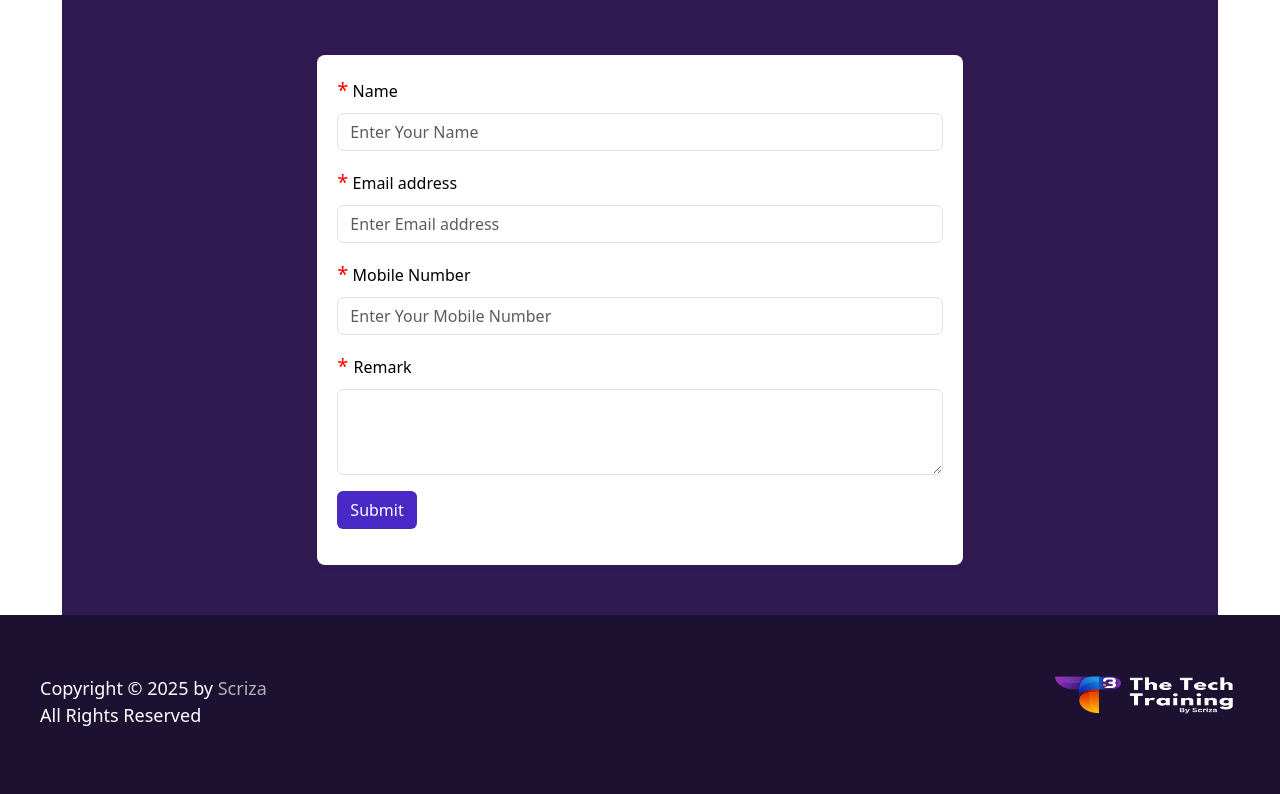
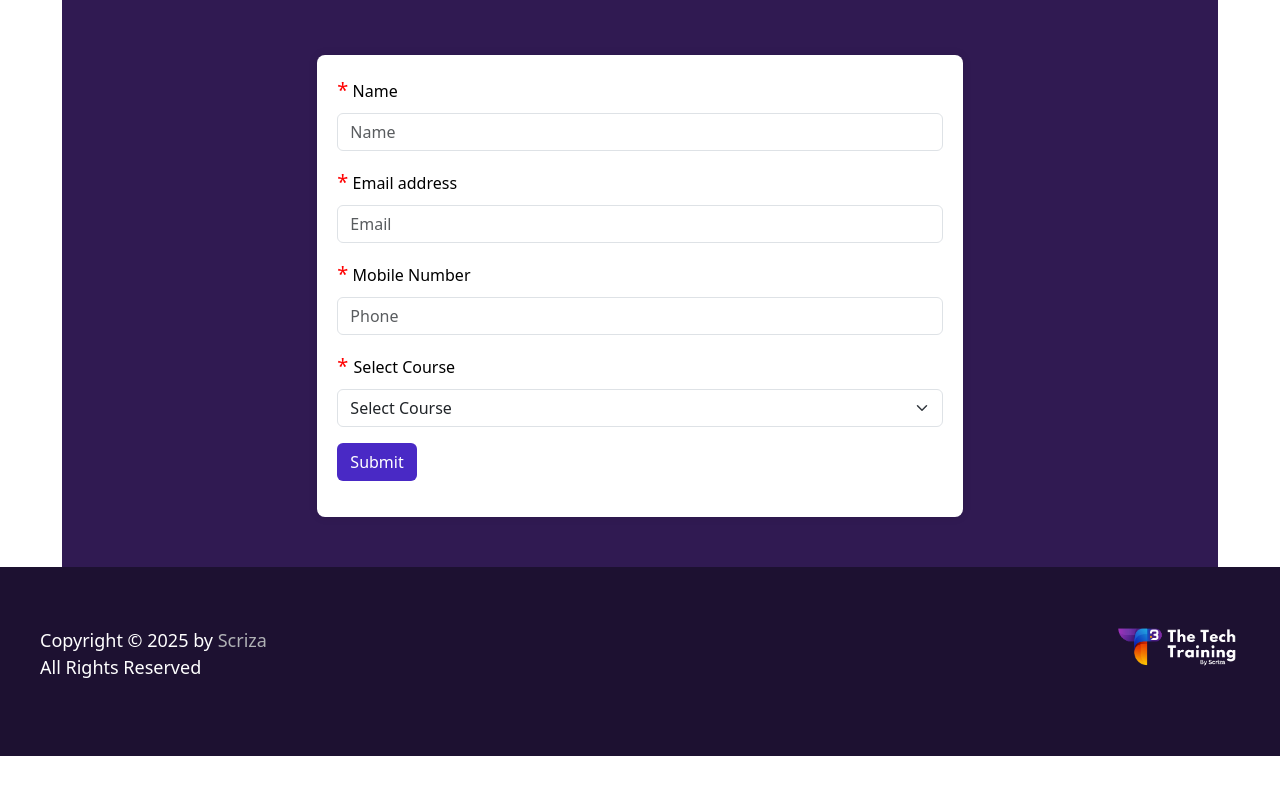
Before and after one commit to saqibscriza/techtraining, a Next.js app: page /contactus in a window 1280 px wide. Shown: the part 1538-2332 px from the top of the page. After the commit the page ends 2294 px from the top, so only its background shows below. Built offline with nearby package versions, Linux system fonts and the light colour scheme; no server answers.

Commit message:
updated code of 1st july

```diff
--- a/src/app/components/footer.js
+++ b/src/app/components/footer.js
@@ -53,8 +53,8 @@ const Footer = () => {
             // src="//thetechtraining.in/wp-content/uploads/2018/07/t3-logo-1.png"
             src="/images/logo.png"
             alt="The Tech Training"
-            width="190"
-            height="70"
+            width="auto"
+            height="50"
           />
         </Link>
       </div>
--- a/src/app/components/navbar.js
+++ b/src/app/components/navbar.js
@@ -14,7 +14,7 @@ export default function Navbar() {
   console.log("updatedd");
 
 
-     const { showModal, hideModal } = useModal();
+  const { showModal, hideModal } = useModal();
 
   const handleButtonClick = () => {
     showModal(<CourseInquiryModal />);
@@ -31,8 +31,8 @@ export default function Navbar() {
             className="logo_image"
             src="/images/logo.png"
             alt="The Tech Training"
-            width="190"
-            height="70"
+            width="auto"
+            height="50"
           />
         </Link>
 
@@ -72,9 +72,8 @@ export default function Navbar() {
             </li>
             <li className="nav-item">
               <Link
-                className={`nav-link ${
-                  pathname === "/training" ? "active" : ""
-                }`}
+                className={`nav-link ${pathname === "/training" ? "active" : ""
+                  }`}
                 href="/training"
               >
                 TRAINING COURSES
@@ -85,9 +84,8 @@ export default function Navbar() {
             </li> */}
             <li className="nav-item">
               <Link
-                className={`nav-link ${
-                  pathname === "/contactus" ? "active" : ""
-                }`}
+                className={`nav-link ${pathname === "/contactus" ? "active" : ""
+                  }`}
                 href="/contactus"
               >
                 CONTACT US
--- a/src/app/contactus/page.jsx
+++ b/src/app/contactus/page.jsx
@@ -19,32 +19,24 @@ const page = () => {
 
   const onSubmit = async (data) => {
     setIsSubmitting(true);
+    try {
 
-    try {
-      const response = await axios.post(`${apiConfig.baseUrl}${apiConfig.endpoints.question}`, data, {
-        headers: {
-          'Content-Type': 'application/json'
-        }
-      });
+      const response = await axios.post(`${apiConfig.baseUrl}${apiConfig.endpoints.contact}`, data);
 
-      if (response.status === 200 || response.status === 201) {
+      console.log(response)
+      if (response.status === 201) {
         setSubmitSuccess(true);
-        toast.success('Your question has been submitted successfully!', {
-          position: "top-right",
-          autoClose: 5000,
-          hideProgressBar: false,
-          closeOnClick: true,
-          pauseOnHover: true,
-          draggable: true,
+        reset();
+        toast.success(`Success: ${response.message || 'Successfully submitted'}`, {
+          duration: 4000,
         });
-        reset(); // Reset form fields if using react-hook-form
+
       }
     } catch (error) {
       console.error('Error submitting form:', error);
       if (error.response) {
-        toast.error(error.response.data.message || 'Submission failed. Please try again.', {
-          position: "top-right",
-          autoClose: 5000,
+        toast.error(`Error: ${error.message || 'Submission failed'}`, {
+          duration: 4000,
         });
       }
     } finally {
@@ -56,7 +48,6 @@ const page = () => {
     <ContactWrapper>
       <div >
         <PageHeader title="Contacts" />
-
       </div>
       <div className="container-fluid">
         <div>
@@ -221,7 +212,7 @@ const page = () => {
 
             {submitSuccess ? (
               <SuccessMessage>
-                Thank you for your question! We'll get back to you soon.
+                Thank you for contacting! We'll get back to you soon.
               </SuccessMessage>
             ) : (
               <Form1 onSubmit={handleSubmit(onSubmit)}>
@@ -231,23 +222,20 @@ const page = () => {
                     <Label htmlFor="name" className="form-label">
                       <span style={{ color: "red", fontSize: '20px' }}>*</span> Name
                     </Label>
-                    <input
+                    <Input
                       type="text"
-                      className={`form-control ${errors.name ? 'is-invalid' : ''}`}
-                      id="name"
-                      placeholder="Enter Your Name"
+                      placeholder='Name'
+                      className="form-control"
                       {...register("name", {
                         required: "Name is required",
                         pattern: {
-                          value: /^[A-Za-z\s]+$/,
+                          value: /^[A-Za-z ]+$/i,
                           message: "Name should contain only alphabets"
                         },
-                        onChange: () => trigger("name")
+                        onChange: () => trigger("name") // Trigger validation on change
                       })}
                     />
-                    {errors.name && (
-                      <div className="invalid-feedback">{errors.name.message}</div>
-                    )}
+                    {errors.name && <ErrorText>{errors.name.message}</ErrorText>}
                   </div>
 
                   {/* Email Field */}
@@ -255,11 +243,10 @@ const page = () => {
                     <Label htmlFor="email" className="form-label">
                       <span style={{ color: "red", fontSize: '20px' }}>*</span> Email address
                     </Label>
-                    <input
+                    <Input
                       type="email"
-                      className={`form-control ${errors.email ? 'is-invalid' : ''}`}
-                      id="email"
-                      placeholder="Enter Email address"
+                      placeholder='Email'
+                      className="form-control"
                       {...register("email", {
                         required: "Email is required",
                         pattern: {
@@ -269,9 +256,7 @@ const page = () => {
                         onChange: () => trigger("email")
                       })}
                     />
-                    {errors.email && (
-                      <div className="invalid-feedback">{errors.email.message}</div>
-                    )}
+                    {errors.email && <ErrorText>{errors.email.message}</ErrorText>}
                   </div>
 
                   {/* Mobile Number Field */}
@@ -279,35 +264,55 @@ const page = () => {
                     <Label htmlFor="mobile" className="form-label">
                       <span style={{ color: "red", fontSize: '20px' }}>*</span> Mobile Number
                     </Label>
-                    <input
+                    <Input
                       type="tel"
-                      className={`form-control ${errors.mobile ? 'is-invalid' : ''}`}
-                      id="mobile"
-                      placeholder="Enter Your Mobile Number"
-                      maxLength="10"
-                      {...register("mobile", {
-                        required: "Mobile number is required",
+                      placeholder='Phone'
+                      className="form-control"
+                      {...register("phone", {
+                        required: "Phone number is required",
                         pattern: {
                           value: /^[6-9]\d{9}$/,
                           message: "Please enter a valid 10-digit number starting with 6-9"
                         },
-                        onChange: () => trigger("mobile")
+                        onChange: () => trigger("phone")
                       })}
+                      maxLength="10"
                     />
-                    {errors.mobile && (
-                      <div className="invalid-feedback">{errors.mobile.message}</div>
-                    )}
+                    {errors.phone && <ErrorText>{errors.phone.message}</ErrorText>}
                   </div>
 
                   {/* Remark Field */}
                   <div className="mb-3">
-                    <Label htmlFor="remark" className="form-label"><span style={{ color: "red", fontSize: '20px' }}>* </span>Remark</Label>
-                    <textarea
-                      className="form-control"
-                      id="remark"
-                      rows="3"
-                      {...register("remark")}
-                    ></textarea>
+                    <Label htmlFor="remark" className="form-label"><span style={{ color: "red", fontSize: '20px' }}>* </span>Select Course</Label>
+                    <Select
+                      className="form-select"
+                      defaultValue=""
+                      {...register("course", {
+                        required: "Please select a course",
+                        onChange: () => trigger("course")
+                      })}
+                    >
+                      <option value="" disabled hidden>Select Course</option>
+                      <option value="React JS Industrial Training">React JS Industrial Training</option>
+                      <option value="HTML/CSS/JS Fundamentals">HTML/CSS/JS Fundamentals</option>
+                      <option value="Angular Development">Angular Development</option>
+                      <option value="Node.js Development">Node.js Development</option>
+                      <option value="Java Backend Development">Java Backend Development</option>
+                      <option value="Python Backend Development">Python Backend Development</option>
+                      <option value="C# & .NET Development">C# & .NET Development</option>
+                      <option value="PHP & Laravel Development">PHP & Laravel Development</option>
+                      <option value="Ruby on Rails Development">Ruby on Rails Development</option>
+                      <option value="MERN Stack Development">MERN Stack Development</option>
+                      <option value="MEAN Stack Development">MEAN Stack Development</option>
+                      <option value="Flutter Development">Flutter Development</option>
+                      <option value="Android Kotlin Development">Android Kotlin Development</option>
+                      <option value="Database Management">Database Management</option>
+                      <option value="Digital Marketing">Digital Marketing</option>
+                      <option value="Software Testing">Software Testing</option>
+                      <option value="Graphic Design">Graphic Design</option>
+                      <option value="Prompt Engineering">Prompt Engineering</option>
+                    </Select>
+                    {errors.course && <ErrorText>{errors.course.message}</ErrorText>}
                   </div>
 
                   <div className="col-auto">
@@ -425,3 +430,19 @@ const SuccessIcon = styled.div`
   color: #4BB543;
   margin-bottom: 1rem;
 `;
+
+const Input = styled.input`
+  // Additional custom styles if needed
+  &:focus {
+    border-color: #F48B01;
+    box-shadow: 0 0 0 0.25rem rgba(244, 139, 1, 0.25);
+  }
+`;
+
+const Select = styled.select`
+  // Additional custom styles if needed
+  &:focus {
+    border-color: #F48B01;
+    box-shadow: 0 0 0 0.25rem rgba(244, 139, 1, 0.25);
+  }
+`;
```
Also changed, not shown: 2 other files (tests, documents, lock files or other folders).
